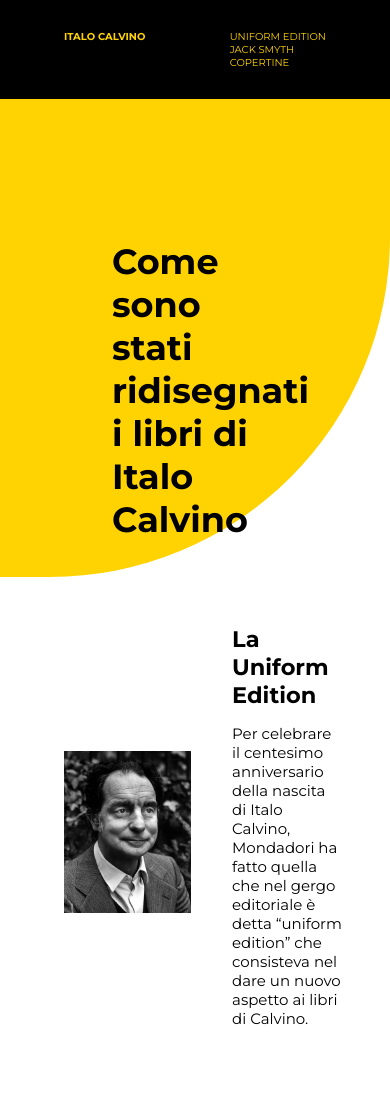
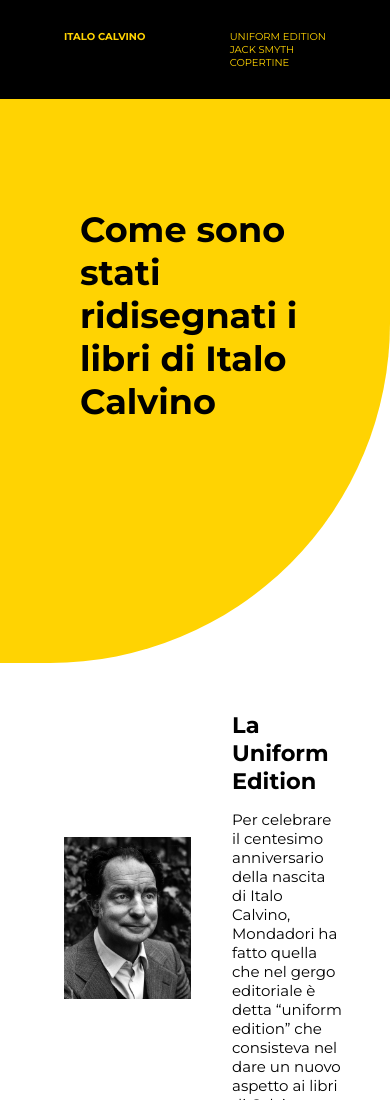
Before and after one commit to AlessiaVinci/sito-calvino, a plain HTML site: page index.html in a window 390 px wide. Shown: the top 1100 px of the page. Drawn offline with Linux system fonts and the light colour scheme.

Commit message:
Update stile.css

```diff
--- a/stile/stile.css
+++ b/stile/stile.css
@@ -49,7 +49,7 @@ main{
 
     section.hero{
         border-radius: 0 0 340px 0;
-        height: 600px;
+        max-height: 600px;
         padding: 64px;
     }
          section.hero h1{
@@ -188,7 +188,8 @@ footer {
         gap: 25px;
     }
     section.hero {
-        height: 350px;
+        height: 500px;
+        padding: 32px;
     }
     section.hero h1{
         font-size: 35px;
```
